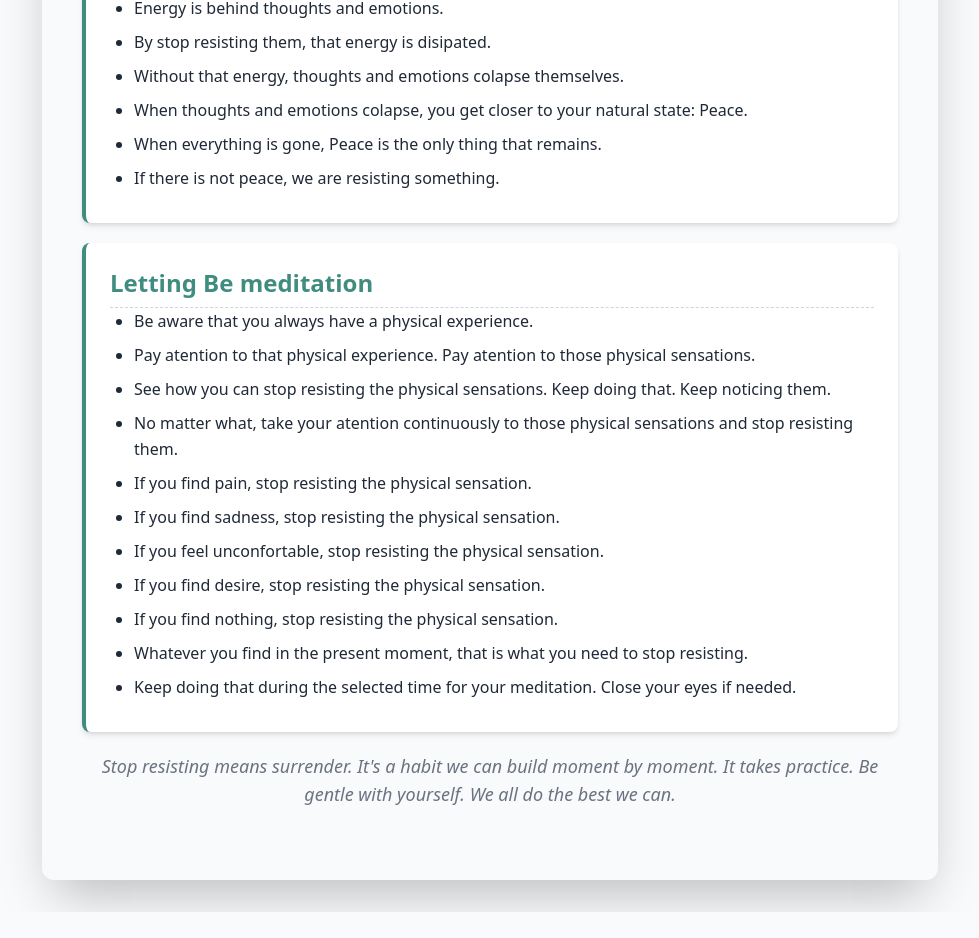
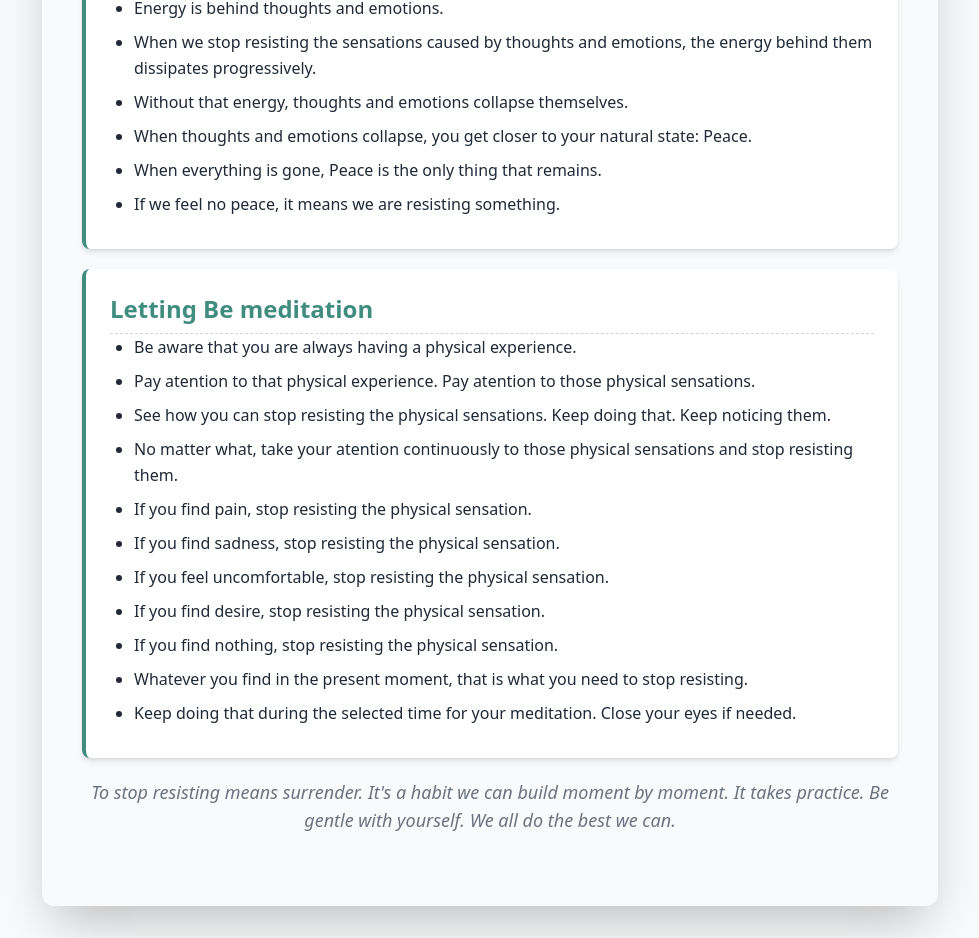
Before and after one commit to RodrigoBaezG/MeditationApp, a React (Vite) app: page /instructions in a window 1280 px wide. Shown: the part 498-1436 px from the top of the page, without its empty margins (150-1129 px from the left). Before the commit the page ends 1410 px from the top, so only its background shows below. Built offline with nearby package versions, Linux system fonts and the light colour scheme.

Commit message:
instructions

```diff
--- a/src/components/Instructions.jsx
+++ b/src/components/Instructions.jsx
@@ -15,24 +15,24 @@ const Instructions = () => {
                     <li>Thoughts produce physical sensations.</li>
                     <li>Emotions produce physical sensations.</li>
                     <li>Energy is behind thoughts and emotions.</li>
-                    <li>By stop resisting them, that energy is disipated.</li>
-                    <li>Without that energy, thoughts and emotions colapse themselves.</li>
-                    <li>When thoughts and emotions colapse, you get closer to your natural state: Peace.</li>
+                    <li>When we stop resisting the sensations caused by thoughts and emotions, the energy behind them dissipates progressively.</li>
+                    <li>Without that energy, thoughts and emotions collapse themselves.</li>
+                    <li>When thoughts and emotions collapse, you get closer to your natural state: Peace.</li>
                     <li>When everything is gone, Peace is the only thing that remains.</li>
-                    <li>If there is not peace, we are resisting something.</li>
+                    <li>If we feel no peace, it means we are resisting something.</li>
                 </ul>
             </div>
 
             <div className="step-card">
                 <h2>Letting Be meditation</h2>
                 <ul>
-                    <li>Be aware that you always have a physical experience.</li>
+                    <li>Be aware that you are always having a physical experience.</li>
                     <li>Pay atention to that physical experience. Pay atention to those physical sensations.</li>
                     <li>See how you can stop resisting the physical sensations. Keep doing that. Keep noticing them.</li>
                     <li>No matter what, take your atention continuously to those physical sensations and stop resisting them.</li>
                     <li>If you find pain, stop resisting the physical sensation.</li>
                     <li>If you find sadness, stop resisting the physical sensation.</li>
-                    <li>If you feel unconfortable, stop resisting the physical sensation.</li>
+                    <li>If you feel uncomfortable, stop resisting the physical sensation.</li>
                     <li>If you find desire, stop resisting the physical sensation.</li>
                     <li>If you find nothing, stop resisting the physical sensation.</li>
                     <li>Whatever you find in the present moment, that is what you need to stop resisting.</li>
@@ -41,7 +41,7 @@ const Instructions = () => {
             </div>
 
             <p className="closing-text">
-                Stop resisting means surrender. It's a habit we can build moment by moment. It takes practice. Be gentle with yourself. We all do the best we can.
+                To stop resisting means surrender. It's a habit we can build moment by moment. It takes practice. Be gentle with yourself. We all do the best we can.
             </p>
         </div>
     );
```
